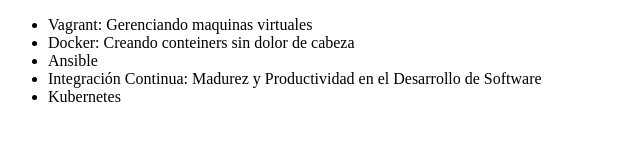
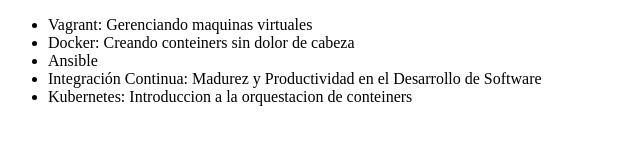
Before and after one commit to GabrieLZ19/AluraGit, a plain HTML site: page index.html in a window 1280 px wide. Shown: the whole page, without its empty margins (0-640 px from the left). Drawn offline with Linux system fonts and the light colour scheme.

Commit message:
Agregando informacion al curso de Kubernetes

```diff
--- a/index.html
+++ b/index.html
@@ -10,7 +10,7 @@
          <li> Docker: Creando conteiners sin dolor de cabeza </li>
          <li> Ansible </li>
          <li> Integración Continua: Madurez y Productividad en el Desarrollo de Software </li>
-         <li> Kubernetes</li>
+         <li> Kubernetes: Introduccion a la orquestacion de conteiners</li>
      </ul>
 </body>
 </html>
```
